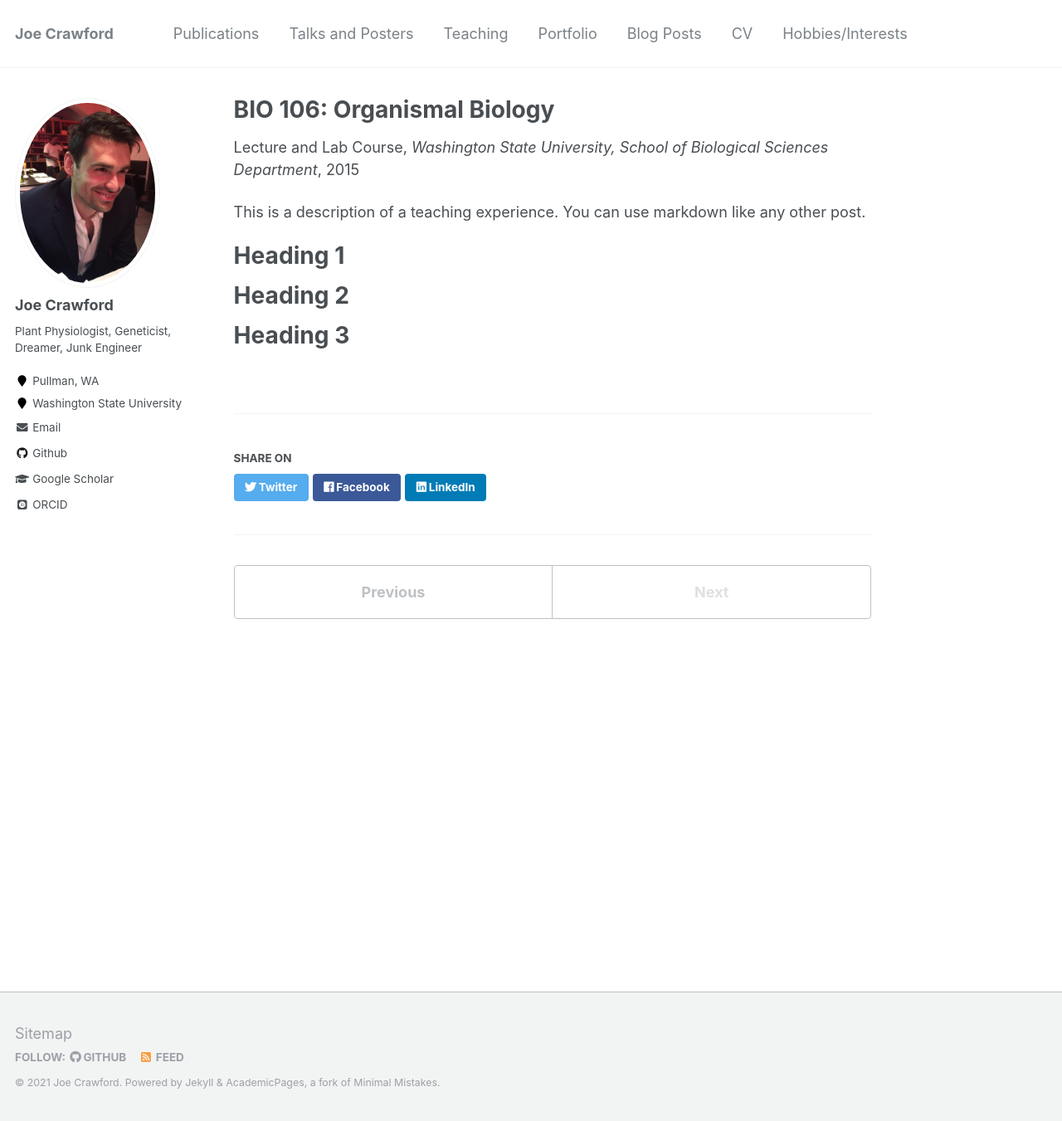
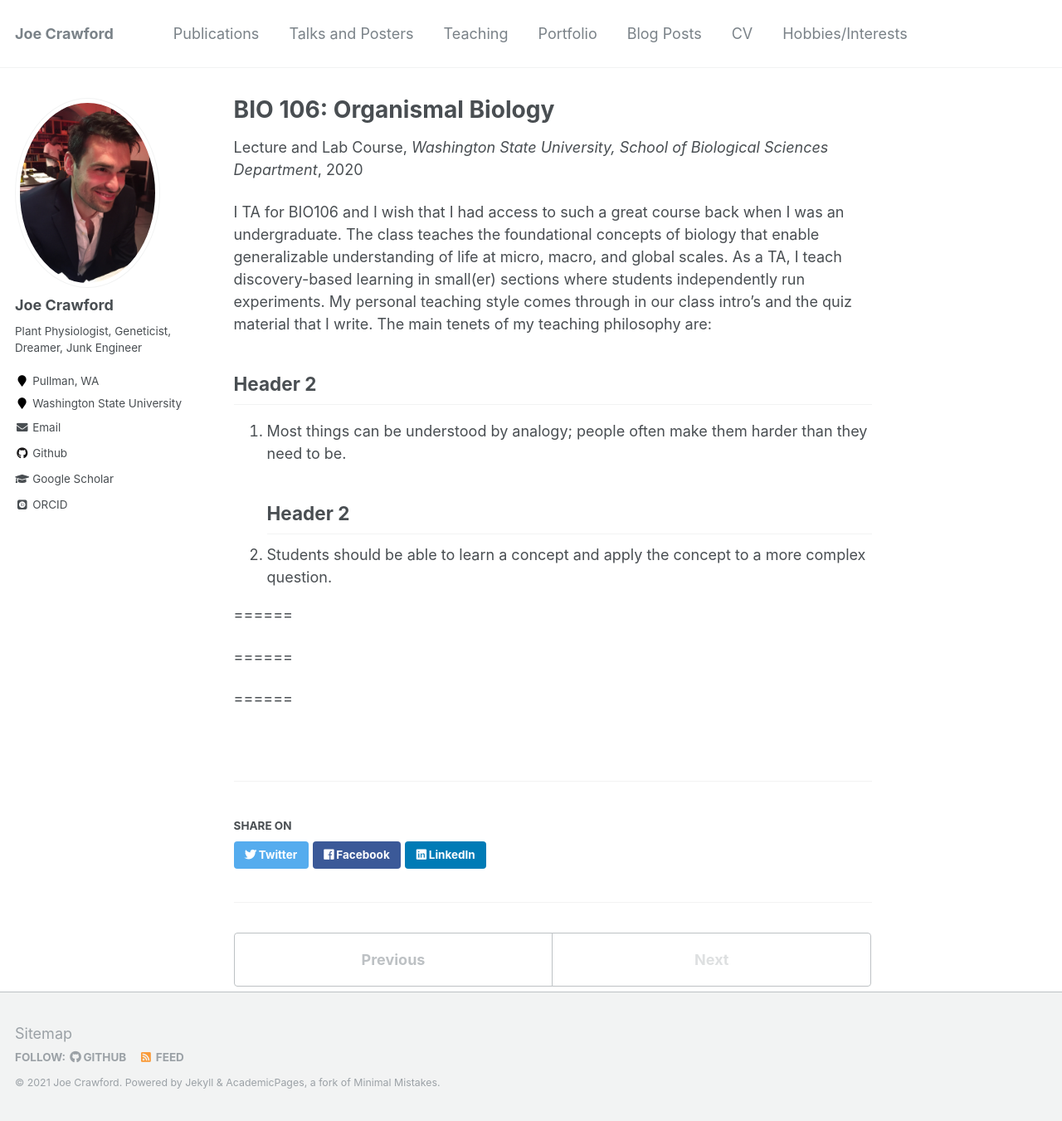
Before and after one commit to plant-physio/plant-physio.github.io, a Jekyll site: the page built from _teaching/2015-spring-teaching-2.md, in a window 1280 px wide and 1351 px high. Shown: the whole window at 83% size. Built offline with Jekyll 4.4.1, drawn with Linux system fonts in a browser that asks for light colours; some web fonts are replaced.

Commit message:
updated teaching style text

```diff
--- a/_teaching/2015-spring-teaching-2.md
+++ b/_teaching/2015-spring-teaching-2.md
@@ -4,17 +4,21 @@ collection: Full Semester Course
 type: "Lecture and Lab Course"
 permalink: /teaching/2016-spring-teaching-1
 venue: "Washington State University, School of Biological Sciences Department"
-date: 2015-01-01
-location: "Pullman,WA, USA"
+date: 2020-01-01
+location: "Pullman, WA, USA"
 ---
 
-This is a description of a teaching experience. You can use markdown like any other post.
+I TA for BIO106 and I wish that I had access to such a great course back when I was an undergraduate. The class teaches the foundational concepts of biology that enable generalizable understanding of life at micro, macro, and global scales. As a TA, I teach discovery-based learning in small(er) sections where students independently run experiments. My personal teaching style comes through in our class intro's and the quiz material that I write. The main tenets of my teaching philosophy are:
 
-Heading 1
+
+## Header 2
+1. Most things can be understood by analogy; people often make them harder than they need to be.
+## Header 2
+2. Students should be able to learn a concept and apply the concept to a more complex question.
+
 ======
 
-Heading 2
+
 ======
 
-Heading 3
 ======
```
